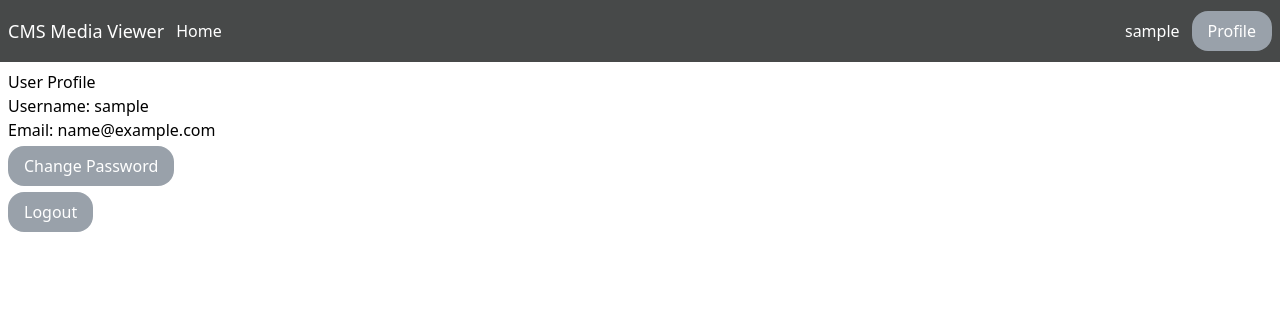
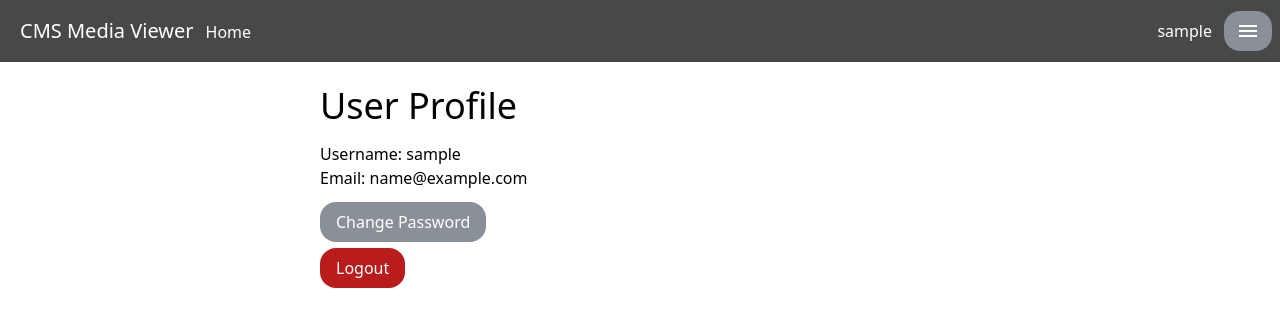
Before and after one commit to ErikPeter2000/photo_viewer, a Django app: page /accounts/profile/ in a window 1280 px wide. Shown: the top 327 px of the page. Run offline with Django 5.2, Linux system fonts and the light colour scheme; the visitor is signed in with stand-in values (Sample User, id 1).

Commit message:
Style changes.

```diff
--- a/photo_viewer/photo_viewer/static/css/styles.css
+++ b/photo_viewer/photo_viewer/static/css/styles.css
@@ -580,19 +580,65 @@ form {
   color: darkgreen;
 }
 
-button {
+.button {
   color: #FFFFFF;
   margin: 0.2rem 0;
   cursor: pointer;
   border-radius: 1rem;
   padding: 0.5rem 1rem;
   display: inline-block;
-  background-color: #99A1AA;
+  background-color: #8A9097;
   transition: background-color 0.2s;
 }
 
-button:hover {
-  background-color: #848D96;
+.button:hover {
+  background-color: #70777E;
+}
+
+.max-h-80vh {
+  max-height: 80vh;
+}
+
+.center-panel {
+  max-width: 80vh;
+  margin: auto;
+}
+
+.section-title {
+  margin: 1rem 0.5em 1rem 0;
+  font-size: 2.25rem;
+  line-height: 2.5rem;
+}
+
+li {
+  list-style-type: disc;
+  margin-left: 1.5em;
+}
+
+ol {
+  list-style-type: decimal;
+  margin-left: 1.5em;
+}
+
+input {
+  margin: 0.5rem 0;
+  padding: 0.2rem;
+  border-radius: 0.25rem;
+  border: 1px solid #ccc;
+}
+
+input[type="file"] {
+  display: none;
+}
+
+a:hover {
+  text-decoration: underline;
+}
+
+@media screen and (max-width: 640px) {
+  .center-panel {
+    max-width: 100%;
+  }
 }
 
 .static {
@@ -611,20 +657,47 @@ button:hover {
   bottom: 0px;
 }
 
+.left-5 {
+  left: 1.25rem;
+}
+
+.top-0 {
+  top: 0px;
+}
+
 .m-0 {
   margin: 0px;
+}
+
+.mx-3 {
+  margin-left: 0.75rem;
+  margin-right: 0.75rem;
+}
+
+.mx-auto {
+  margin-left: auto;
+  margin-right: auto;
+}
+
+.my-0 {
+  margin-top: 0px;
+  margin-bottom: 0px;
 }
 
 .mb-5 {
   margin-bottom: 1.25rem;
 }
 
-.ms-2 {
-  margin-inline-start: 0.5rem;
+.ms-3 {
+  margin-inline-start: 0.75rem;
 }
 
 .mt-2 {
   margin-top: 0.5rem;
+}
+
+.mt-3 {
+  margin-top: 0.75rem;
 }
 
 .box-border {
@@ -655,8 +728,16 @@ button:hover {
   align-items: center;
 }
 
+.items-baseline {
+  align-items: baseline;
+}
+
 .justify-between {
   justify-content: space-between;
+}
+
+.gap-1 {
+  gap: 0.25rem;
 }
 
 .gap-3 {
@@ -668,29 +749,53 @@ button:hover {
   background-color: rgb(71 73 73 / var(--tw-bg-opacity));
 }
 
+.bg-green-600 {
+  --tw-bg-opacity: 1;
+  background-color: rgb(22 163 74 / var(--tw-bg-opacity));
+}
+
 .bg-image-toolbar-background {
   background-color: #00000088;
+}
+
+.bg-red-700 {
+  --tw-bg-opacity: 1;
+  background-color: rgb(185 28 28 / var(--tw-bg-opacity));
 }
 
 .bg-transparent {
   background-color: transparent;
 }
 
+.object-contain {
+  -o-object-fit: contain;
+     object-fit: contain;
+}
+
+.p-1 {
+  padding: 0.25rem;
+}
+
 .p-2 {
   padding: 0.5rem;
+}
+
+.px-3 {
+  padding-left: 0.75rem;
+  padding-right: 0.75rem;
+}
+
+.py-2 {
+  padding-top: 0.5rem;
+  padding-bottom: 0.5rem;
 }
 
 .ps-2 {
   padding-inline-start: 0.5rem;
 }
 
-.text-3xl {
-  font-size: 1.875rem;
-  line-height: 2.25rem;
-}
-
-.text-lg {
-  font-size: 1.125rem;
+.text-xl {
+  font-size: 1.25rem;
   line-height: 1.75rem;
 }
 
@@ -702,10 +807,6 @@ button:hover {
 .text-image-toolbar-text {
   --tw-text-opacity: 1;
   color: rgb(255 255 255 / var(--tw-text-opacity));
-}
-
-.underline {
-  text-decoration-line: underline;
 }
 
 .opacity-0 {
@@ -736,6 +837,16 @@ button:hover {
   transition-timing-function: cubic-bezier(0.4, 0, 0.2, 1);
 }
 
+.hover\:bg-green-800:hover {
+  --tw-bg-opacity: 1;
+  background-color: rgb(22 101 52 / var(--tw-bg-opacity));
+}
+
+.hover\:bg-red-800:hover {
+  --tw-bg-opacity: 1;
+  background-color: rgb(153 27 27 / var(--tw-bg-opacity));
+}
+
 .hover\:underline:hover {
   text-decoration-line: underline;
 }
--- a/photo_viewer/photo_viewer/templates/includes/banner.html
+++ b/photo_viewer/photo_viewer/templates/includes/banner.html
@@ -1,14 +1,15 @@
+{% load static %}
 <div class="w-full m-0 bg-banner-background text-banner-text">
   <div class="flex flex-row justify-between items-center p-2">
-    <div class="flex flex-row gap-3 items-center">
-      <h1 class="text-lg">CMS Media Viewer</h1>
+    <div class="flex flex-row gap-3 items-baseline">
+      <h1 class="text-xl ms-3">CMS Media Viewer</h1>
       <a href="{% url 'index' %}" class="hover:underline">Home</a>
     </div>
     <div class="flex flex-row gap-3 items-center">
       <h2>{{ user.username }}</h2>
       <form action="{% url 'profile' %}" method="post">
         {% csrf_token %}
-        <button type="submit">Profile</button>
+        <button type="submit" class="button px-3 py-2"><img src={% static 'svg/menu.svg'%}></img></button>
       </form>
     </div>
   </div>
--- a/photo_viewer/photo_viewer/templates/includes/image_preview.html
+++ b/photo_viewer/photo_viewer/templates/includes/image_preview.html
@@ -1,6 +1,6 @@
 <div class="image-container relative block hover:shadow-darker transition-shadow duration-300 ease-in-out" style="width: 200px;">
     <a href="{% url 'image_detail' album_id=album.id image_id=image.id %}"><img class="block width-full" src="{{ image.preview.url }}" alt="{{ image.title }}" /></a>
-    <div class="image-toolbar absolute bottom-0 bg-image-toolbar-background text-image-toolbar-text w-full flex box-border transition-opacity duration-300 ease-in-out opacity-0">
+    <div class="image-toolbar absolute bottom-0 bg-image-toolbar-background text-image-toolbar-text w-full flex box-border transition-opacity duration-300 ease-in-out opacity-0 p-1 gap-1">
       {% if image.owner_id == user_id %}
       {% include 'includes/icons/delete.html' with fill_color='#ffffff' image_id=image.id %}
       {% endif %}
--- a/photo_viewer/photo_viewer/templates/photo_viewer/index.html
+++ b/photo_viewer/photo_viewer/templates/photo_viewer/index.html
@@ -5,7 +5,8 @@
 {% endblock %}
 
 {% block content %}
-  <h1>Albums</h1>
+<div class="center-panel">
+  <h1 class="section-title">Albums</h1>
   <ul class="albums">
     {% for album in latest_album_list %}
       <li class="album">
@@ -13,4 +14,5 @@
       </li>
     {% endfor %}
   </ul>
+</div>
 {% endblock %}
--- a/photo_viewer/photo_viewer/templates/photo_viewer/profile.html
+++ b/photo_viewer/photo_viewer/templates/photo_viewer/profile.html
@@ -6,16 +6,16 @@
 
 {% block content %}
   <div class="center-panel">
-    <h2>User Profile</h2>
+    <h2 class="section-title">User Profile</h2>
     <p>Username: {{ user.username }}</p>
     {% if user.email %}
       <p>Email: {{ user.email }}</p>
     {% endif %}
-    <div class="flex-row">
-      <button onclick="window.location.href='{% url 'password_change' %}'" class="button-link">Change Password</button>
+    <div class="flex-row mt-2">
+      <button class="button" onclick="window.location.href='{% url 'password_change' %}'" class="button-link">Change Password</button>
       <form action="{% url 'logout' %}" method="post">
         {% csrf_token %}
-        <button type="submit">Logout</button>
+        <button type="submit" class="button bg-red-700 hover:bg-red-800">Logout</button>
       </form>
     </div>
   </div>
--- a/photo_viewer/photo_viewer/templates/registration/logged_out.html
+++ b/photo_viewer/photo_viewer/templates/registration/logged_out.html
@@ -6,8 +6,8 @@
 
 {% block content %}
   <div class="center-panel">
-    <h1>Logged Out</h1>
+    <h1 class="section-title">Logged Out</h1>
     <p>You have been successfully logged out.</p>
-    <a href="{% url 'login' %}">Login</a>
+    <a href="{% url 'login' %}" class="button mt-3">Login</a>
   </div>
 {% endblock %}
--- a/photo_viewer/photo_viewer/templates/registration/login.html
+++ b/photo_viewer/photo_viewer/templates/registration/login.html
@@ -5,11 +5,12 @@
 {% endblock %}
 
 {% block content %}
-  <div class="login-form">
+  <div class="center-panel">
+    <h2 class="section-title">Login</h2>
     <form method="post">
       {% csrf_token %}
       {{ form.as_p }}
-      <button type="submit">Login</button>
+      <button type="submit" class="button bg-green-600 hover:bg-green-800">Login</button>
     </form>
   </div>
 {% endblock %}
--- a/photo_viewer/photo_viewer/templates/registration/password_change_done.html
+++ b/photo_viewer/photo_viewer/templates/registration/password_change_done.html
@@ -1,7 +1,7 @@
 {% extends 'includes/base.html' %}
 
 {% block content %}
-  <h1>Password Change Successful</h1>
+  <h1 class="section-title">Password Change Successful</h1>
   <p>Your password has been successfully changed.</p>
   <p>
     <a href="{% url 'login' %}">Click here</a> to log in with your new password.
--- a/photo_viewer/photo_viewer/templates/registration/password_change_form.html
+++ b/photo_viewer/photo_viewer/templates/registration/password_change_form.html
@@ -6,10 +6,11 @@
 
 {% block content %}
   <div class="center-panel">
+    <h1 class="section-title">Change Password</h1>
     <form method="post">
       {% csrf_token %}
       {{ form.as_p }}
-      <button type="submit">Change Password</button>
+      <button type="submit" class="button">Change Password</button>
     </form>
   </div>
 {% endblock %}
--- a/tailwind/tailwind.config.js
+++ b/tailwind/tailwind.config.js
@@ -20,9 +20,9 @@ module.exports = {
         'success-background': 'lightgreen',
         'image-toolbar-background': '#00000088',
         'image-toolbar-text': '#FFFFFF',
-        'button-background': '#99A1AA',
+        'button-background': '#8A9097',
         'button-text': '#FFFFFF',
-        'button-background-hover': '#848D96',
+        'button-background-hover': '#70777E',
       },
       boxShadow: {
         'darker': '0 4px 6px -1px rgba(0, 0, 0, 0.5), 0 2px 4px -1px rgba(0, 0, 0, 0.06)',
```
Also changed, not shown: photo_viewer/photo_viewer/templates/photo_viewer/album_detail.html (+13 -6 lines), photo_viewer/photo_viewer/templates/photo_viewer/image_detail.html (+7 -2 lines), photo_viewer/photo_viewer/templates/registration/logout.html (+7 -7 lines), tailwind/src/styles.css (+39 -3 lines), photo_viewer/photo_viewer/static/svg/menu.svg (added).
